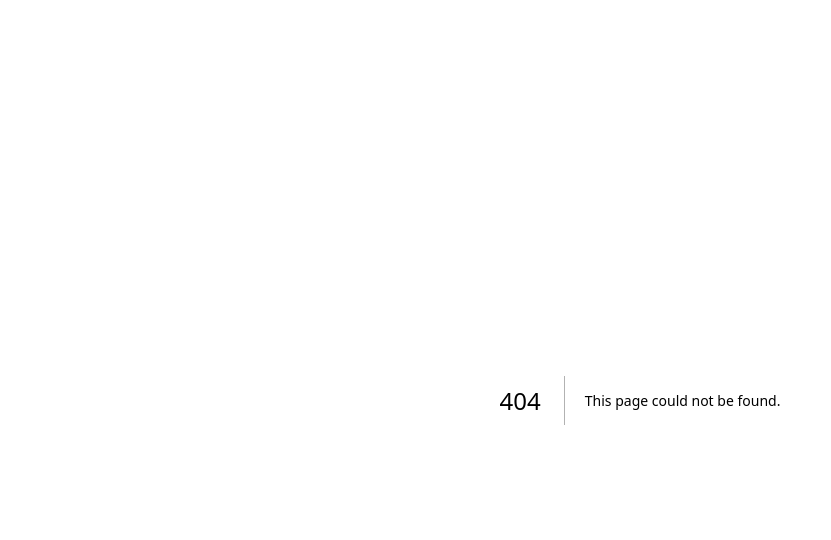
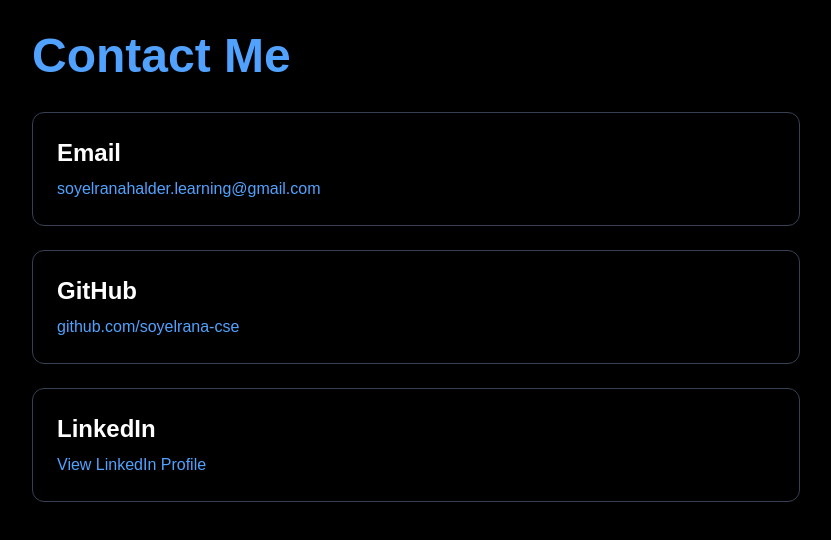
Before and after one commit to soyelrana-cse/soyel-rana-website, a Next.js app: page /contact in a window 1280 px wide. Before the commit this address had no page. Shown: the top 540 px of the page, without its empty margins (0-831 px from the left). Built offline with nearby package versions, Linux system fonts and the light colour scheme.

Commit message:
Add about projects and contact pages

```diff
--- /dev/null
+++ b/app/about/page.tsx
@@ -0,0 +1,34 @@
+export default function AboutPage() {
+  return (
+    <main className="min-h-screen bg-black text-white p-8">
+      <h1 className="text-5xl font-bold mb-8 text-blue-400">
+        About Me
+      </h1>
+
+      <div className="max-w-4xl space-y-6 text-lg">
+        <p>
+          Hi, I'm Soyel Rana, a B.Tech CSE (Cyber Security)
+          student at Brainware University.
+        </p>
+
+        <p>
+          My interests include Software Development,
+          Cyber Security, Linux, Open Source, and
+          problem-solving.
+        </p>
+
+        <p>
+          Currently, I am focusing on building strong
+          software engineering skills while maintaining
+          a solid foundation in cybersecurity.
+        </p>
+
+        <p>
+          This website documents my projects,
+          achievements, learning journey,
+          and future goals.
+        </p>
+      </div>
+    </main>
+  );
+}
--- /dev/null
+++ b/app/contact/page.tsx
@@ -0,0 +1,54 @@
+export default function ContactPage() {
+  return (
+    <main className="min-h-screen bg-black text-white p-8">
+      <h1 className="text-5xl font-bold mb-8 text-blue-400">
+        Contact Me
+      </h1>
+
+      <div className="max-w-3xl space-y-6">
+
+        <div className="border border-gray-700 rounded-xl p-6">
+          <h2 className="text-2xl font-semibold mb-2">
+            Email
+          </h2>
+
+          <a
+            href="mailto:soyelranahalder.learning@gmail.com"
+            className="text-blue-400 hover:underline"
+          >
+            soyelranahalder.learning@gmail.com
+          </a>
+        </div>
+
+        <div className="border border-gray-700 rounded-xl p-6">
+          <h2 className="text-2xl font-semibold mb-2">
+            GitHub
+          </h2>
+
+          <a
+            href="https://github.com/soyelrana-cse"
+            target="_blank"
+            className="text-blue-400 hover:underline"
+          >
+            github.com/soyelrana-cse
+          </a>
+        </div>
+
+        <div className="border border-gray-700 rounded-xl p-6">
+          <h2 className="text-2xl font-semibold mb-2">
+            LinkedIn
+          </h2>
+
+          <a
+            href="https://www.linkedin.com/in/soyel-rana-halder-68969540b"
+            target="_blank"
+            className="text-blue-400 hover:underline"
+          >
+            View LinkedIn Profile
+          </a>
+        </div>
+
+      </div>
+    </main>
+  );
+}
--- /dev/null
+++ b/app/projects/page.tsx
@@ -0,0 +1,42 @@
+export default function ProjectsPage() {
+  return (
+    <main className="min-h-screen bg-black text-white p-8">
+      <h1 className="text-5xl font-bold mb-8 text-blue-400">
+        Projects
+      </h1>
+
+      <div className="grid gap-6 md:grid-cols-2">
+
+        <div className="border border-gray-700 rounded-xl p-6">
+          <h2 className="text-2xl font-bold mb-2">
+            Personal Website
+          </h2>
+
+          <p className="text-gray-300">
+            Built using Next.js, Tailwind CSS,
+            GitHub and modern web technologies.
+          </p>
+
+          <p className="mt-3 text-green-400">
+            Status: In Progress
+          </p>
+        </div>
+
+        <div className="border border-gray-700 rounded-xl p-6">
+          <h2 className="text-2xl font-bold mb-2">
+            Future Project
+          </h2>
+
+          <p className="text-gray-300">
+            Coming Soon...
+          </p>
+
+          <p className="mt-3 text-yellow-400">
+            Planned
+          </p>
+        </div>
+
+      </div>
+    </main>
+  );
+}
```
